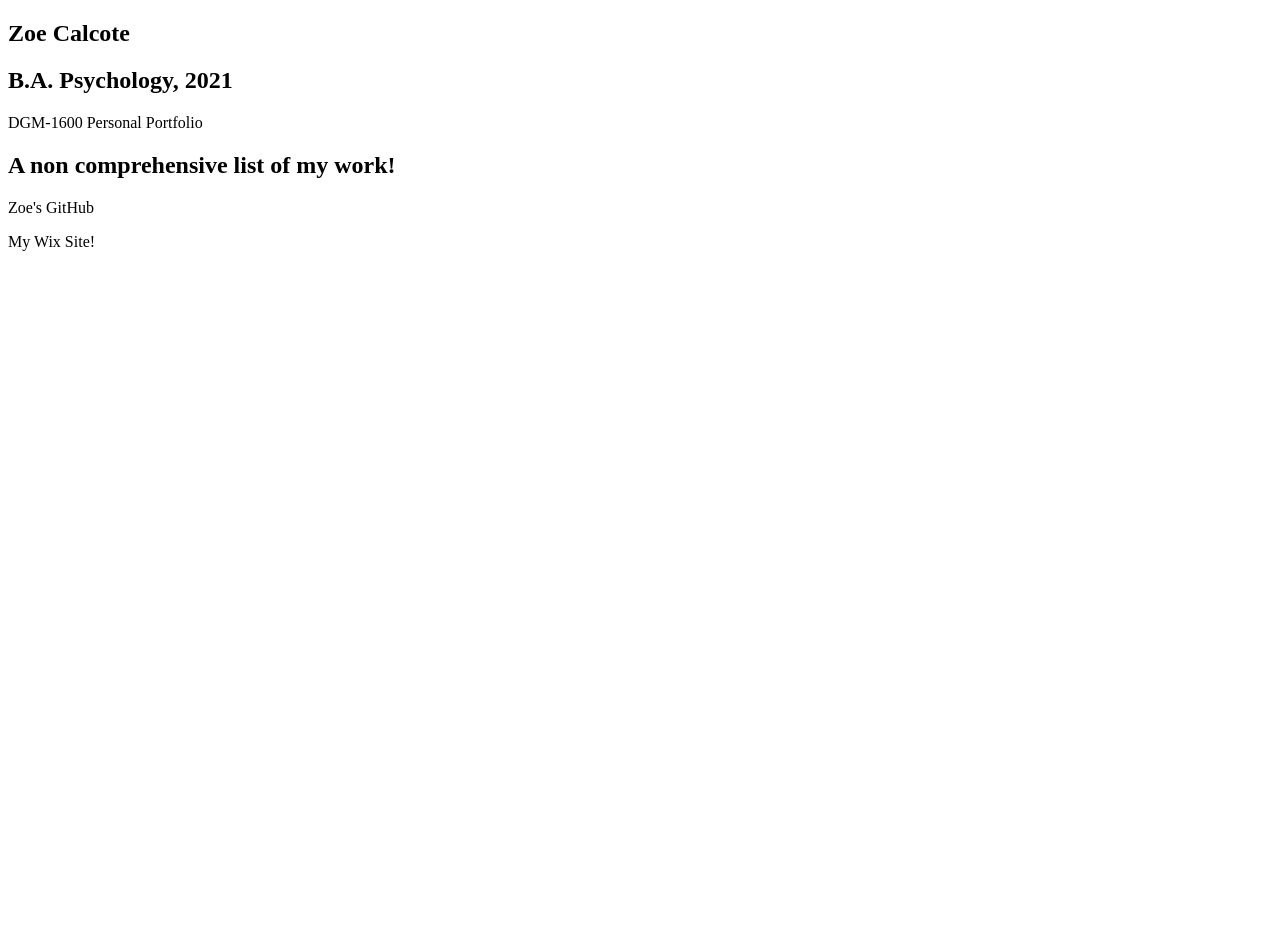
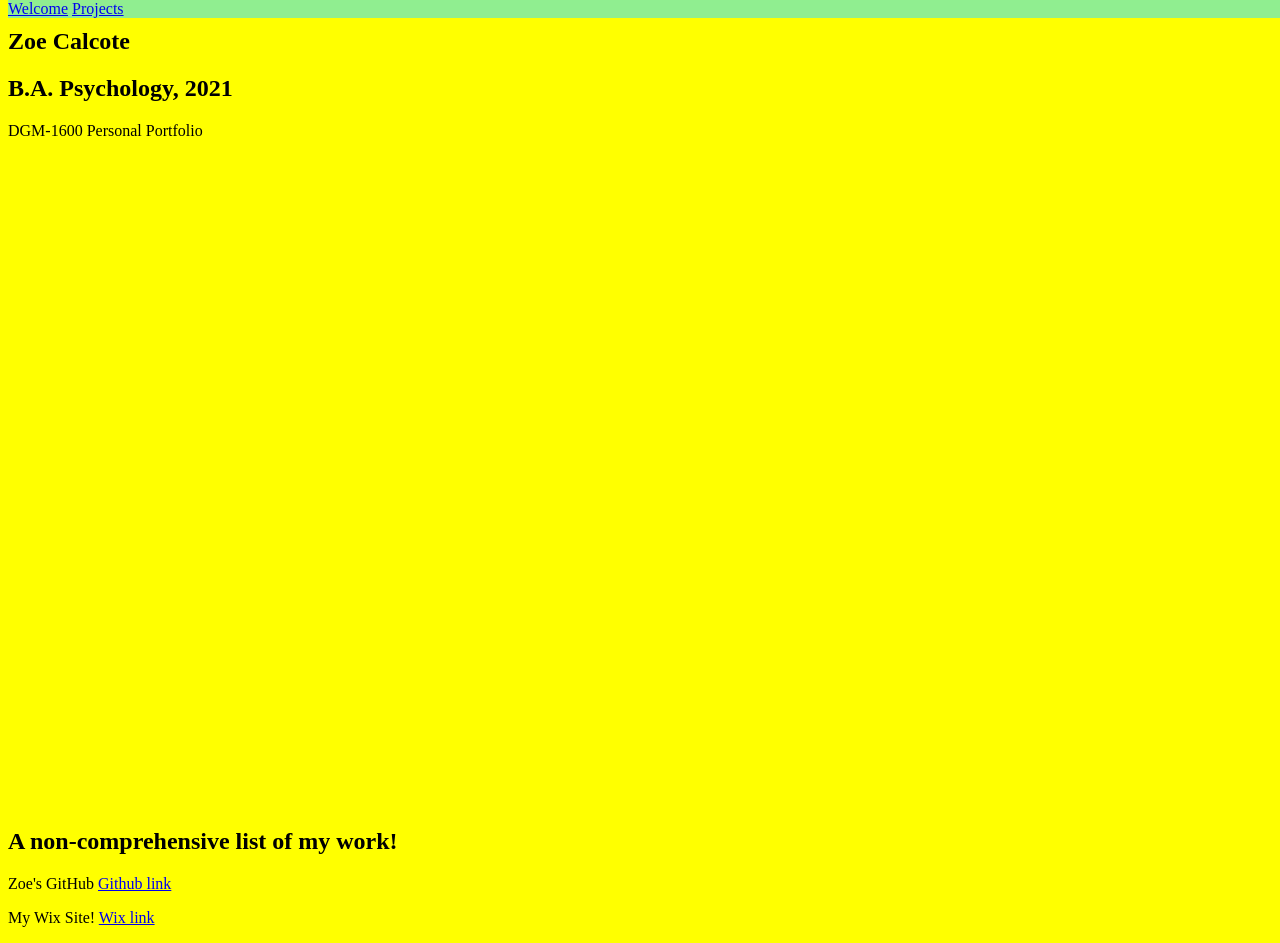
Before and after one commit to xo-zo/personal-portfolio-webpage, a plain HTML site: page html/index.html in a window 1280 px wide. Before the commit the page ends 800 px from the top, so only its background shows below. Drawn offline with Linux system fonts and the light colour scheme.

Commit message:
Completed User Stories -- time to do CSS :)

```diff
--- a/css/index.css
+++ b/css/index.css
@@ -0,0 +1,23 @@
+body {
+  background-color: yellow;
+  height: 100%;
+}
+
+@media only screen and (max-width: 1000px)
+{
+  body {
+    background-color: lightblue;
+  }
+}
+
+#welcome-section {
+  height: 100vh;
+  overflow: auto;
+}
+
+#navbar {
+  position: fixed;
+  top: 0px;
+  width: 100%;
+  background-color: lightgreen;
+}
--- a/html/index.html
+++ b/html/index.html
@@ -4,28 +4,41 @@
 <head>
   <meta charset="utf-8">
   <title>Zoe Calcote Portfolio</title>
-  <meta name="description" content="Zoe Calcote's personal web dev/design portfolio">
-  <link rel="stylesheet" href="/css/index.css">
+  <meta name="description" content="Zoe Calcote's personal web dev/design portfolio" />
+  <meta name="viewport" content="width=device-width, initial-scale=1.0" />
+  <link rel="stylesheet" type="text/css" href="../css/index.css" />
 </head>
 
 <body>
     <script src="https://cdn.freecodecamp.org/testable-projects-fcc/v1/bundle.js"></script>
 
-    <!-- User Stories #1/#2 start -->
+    <!-- User Stories #6-#9 start-->
+    <div id="navbar">
+        <a href="#go-welcome">Welcome</a>
+        <a href="#go-projects">Projects</a>
+    </div>
+    <!-- User Stories #6-#9 end-->
+
+    <!-- User Stories #1-#2 start -->
     <section id="welcome-section">
+        <a name="go-welcome"></a>
         <h1>Zoe Calcote</h1>
         <h2>B.A. Psychology, 2021</h2>
         <p>DGM-1600 Personal Portfolio</p>
     </section>
-    <!-- User Stories #1/#2 end -->
+    <!-- User Stories #1-#2 end -->
 
-    <!-- User Stories #3/#4 start -->
-    <section id="projects">
-        <h1>A non comprehensive list of my work!</h1>
-        <p class="project-tile">Zoe's GitHub</p>
-        <p class="project-tile">My Wix Site!</p>
+    <!-- User Stories #3-#5 start -->
+    <section id="projects" name="go-projects">
+        <a name="go-projects"></a>
+        <h2>A non-comprehensive list of my work!</h2>
+        <p class="project-tile">Zoe's GitHub <a id="profile-link" href="https://github.com/xo-zo" target="_blank">Github link</a></p>
+        <p class="project-tile">My Wix Site! <a href="https://zoeprina.wixsite.com/portfolio">Wix link</a>
+        </p>
     </section>
-    <!-- User Stories #3/#4 end -->
+    <!-- User Stories #3-#5 end -->
+
+
 
 </body>
 </html>
```
